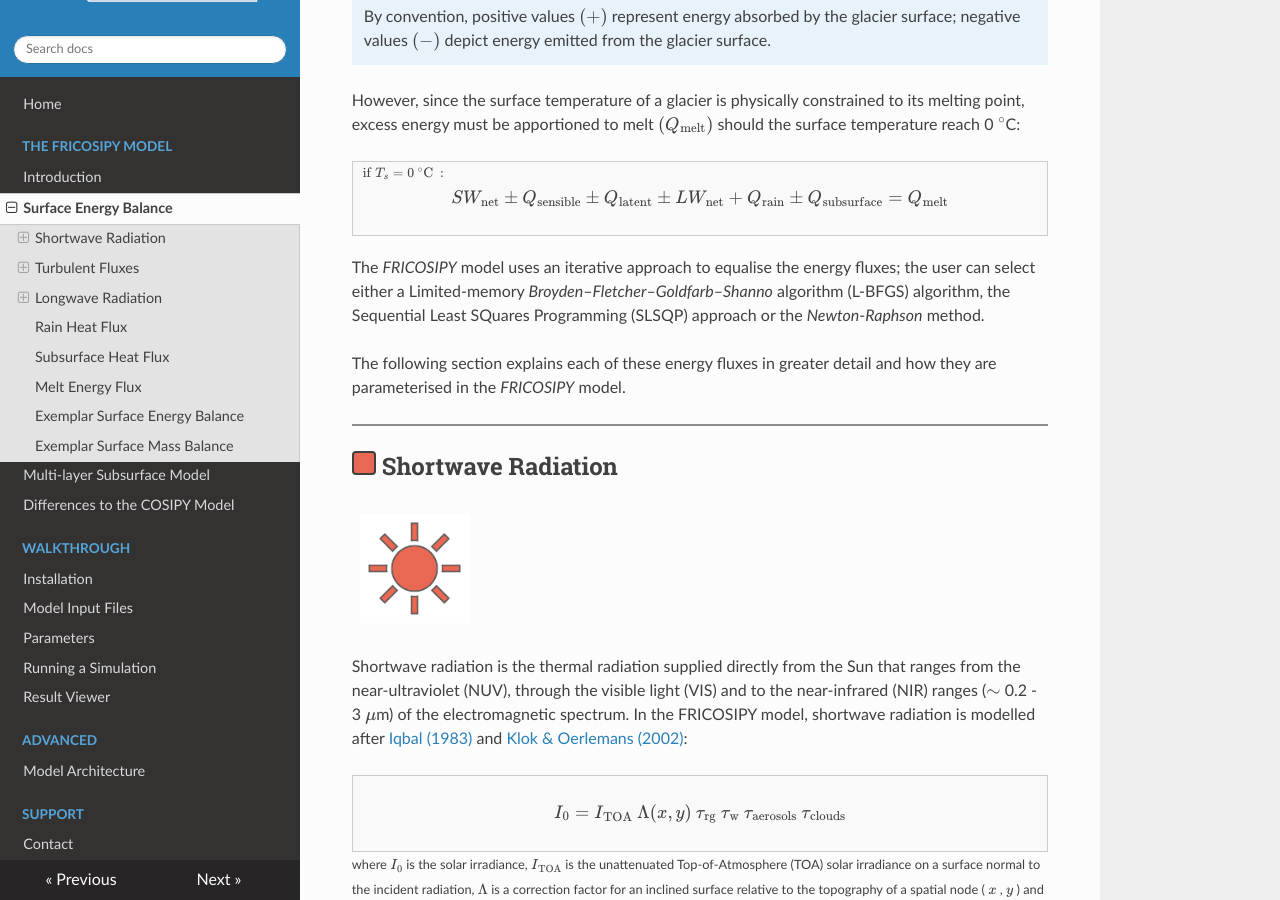
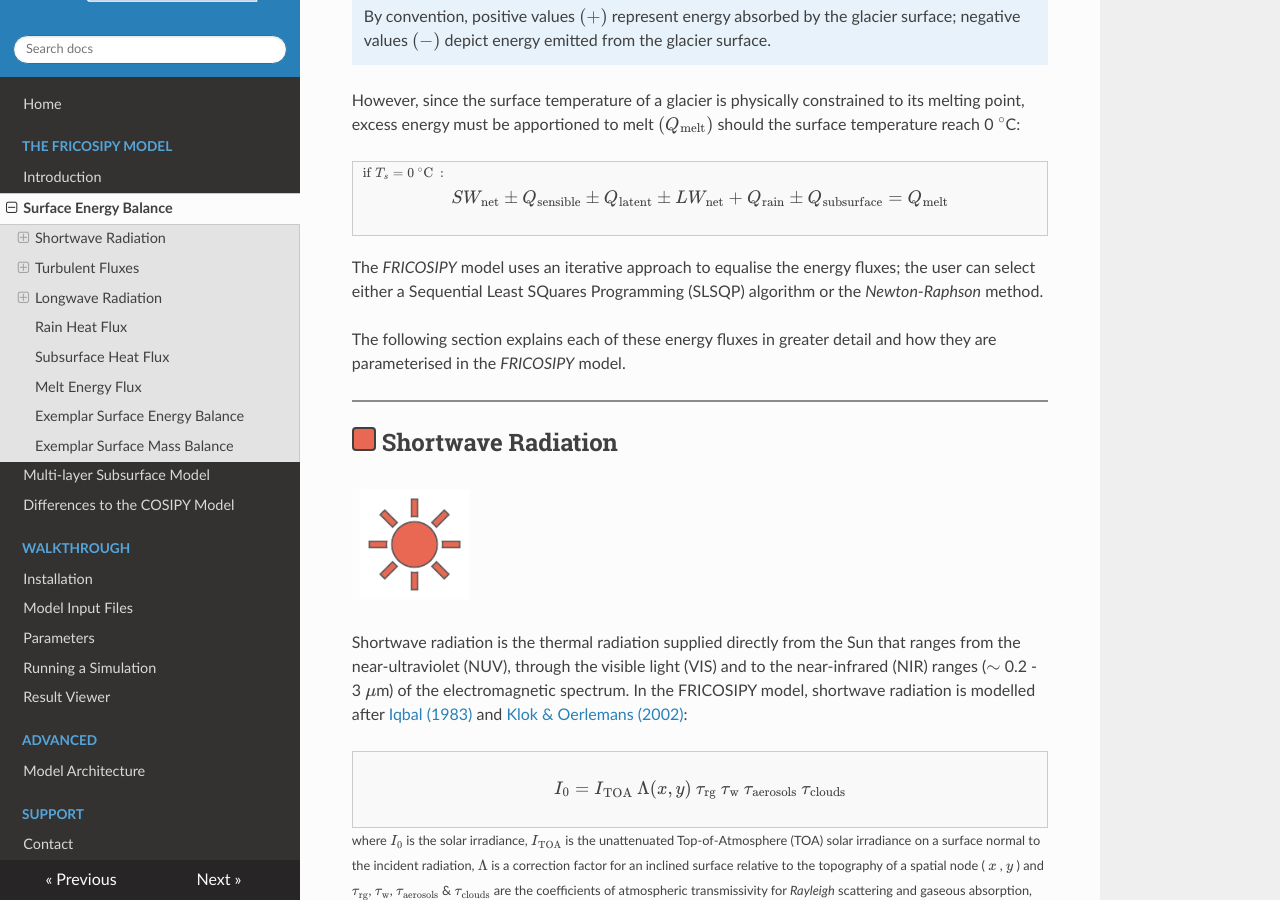
Before and after one commit to MarcusGastaldello/FRICOSIPY, an MkDocs documentation site: the page built from docs/surface_energy_balance.md, in a window 1280 px wide and 900 px high, scrolled down 866 px. Built offline with MkDocs 1.6.1, drawn with Linux system fonts in a browser that asks for light colours.

Commit message:
Remove L-BFGS algorithm from FRICOSIPY model description

```diff
--- a/docs/surface_energy_balance.md
+++ b/docs/surface_energy_balance.md
@@ -36,7 +36,7 @@ However, since the surface temperature of a glacier is physically constrained to
 </div>
 <div style="height: 20px;"></div>
 
-The *FRICOSIPY* model uses an iterative approach to equalise the energy fluxes; the user can select either a Limited-memory *Broyden*–*Fletcher*–*Goldfarb*–*Shanno* algorithm (L-BFGS) algorithm, the Sequential Least SQuares Programming (SLSQP) approach or the *Newton*-*Raphson* method.
+The *FRICOSIPY* model uses an iterative approach to equalise the energy fluxes; the user can select either a Sequential Least SQuares Programming (SLSQP) algorithm or the *Newton*-*Raphson* method.
 
 The following section explains each of these energy fluxes in greater detail and how they are parameterised in the *FRICOSIPY* model.
 
```
